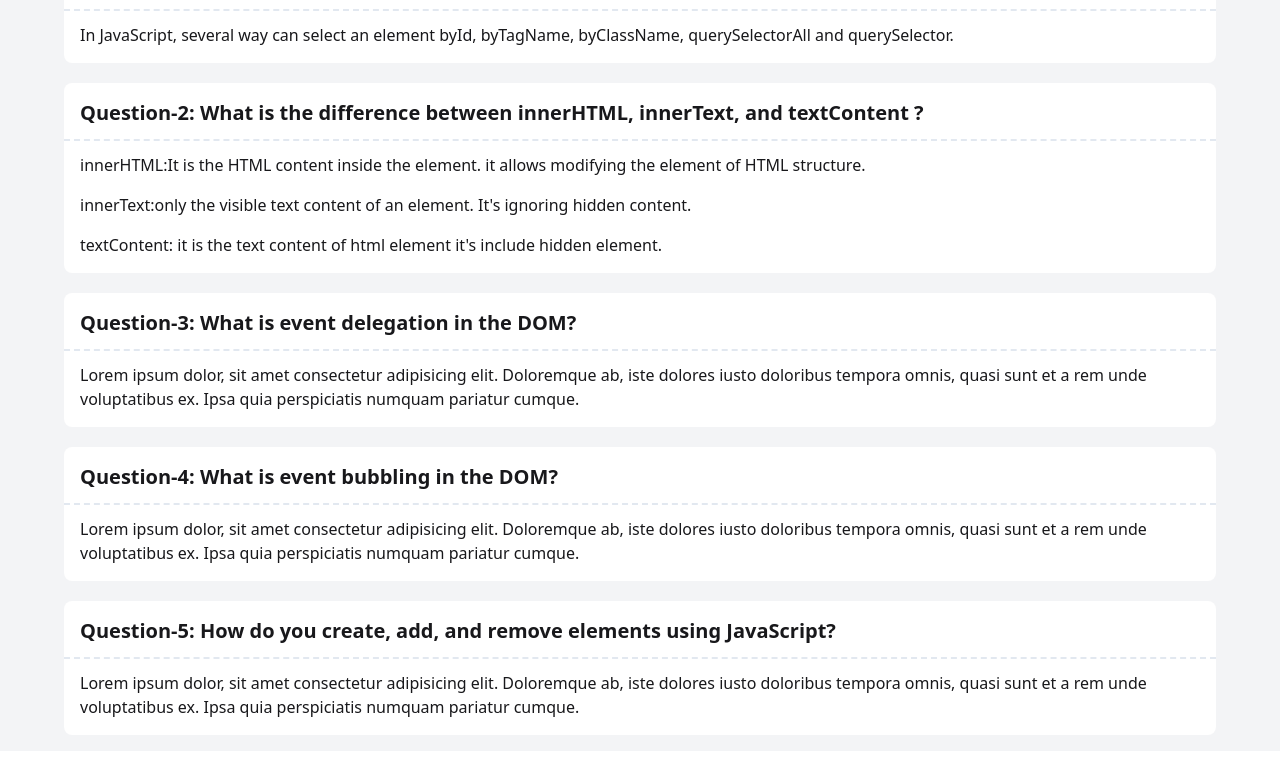
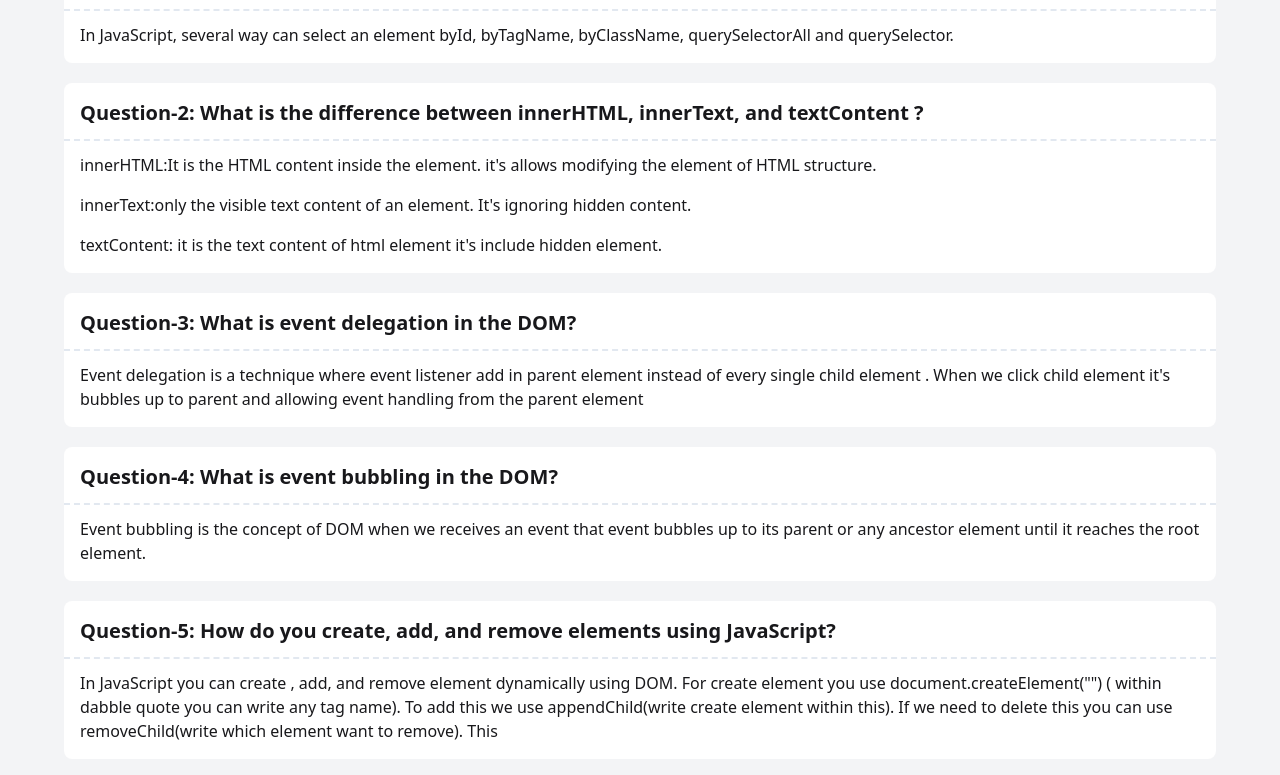
Before and after one commit to armejbha/Dev-Board, a plain HTML site: page blog.html in a window 1280 px wide. Shown: the part 207-982 px from the top of the page. Before the commit the page ends 958 px from the top, so only its background shows below. Drawn offline with nearby package versions, Linux system fonts and the light colour scheme.

Commit message:
upto date

```diff
--- a/blog.html
+++ b/blog.html
@@ -64,7 +64,7 @@
           ></div>
           <!-- ans  -->
           <p class="px-4 pb-4">
-            innerHTML:It is the HTML content inside the element. it allows
+            innerHTML:It is the HTML content inside the element. it's allows
             modifying the element of HTML structure.
           </p>
           <p class="px-4 pb-4">
@@ -87,10 +87,10 @@
           ></div>
           <!-- ans  -->
           <p class="px-4 pb-4">
-            Lorem ipsum dolor, sit amet consectetur adipisicing elit. Doloremque
-            ab, iste dolores iusto doloribus tempora omnis, quasi sunt et a rem
-            unde voluptatibus ex. Ipsa quia perspiciatis numquam pariatur
-            cumque.
+            Event delegation is a technique where event listener add in parent
+            element instead of every single child element . When we click child
+            element it's bubbles up to parent and allowing event handling from
+            the parent element
           </p>
         </div>
         <div class="bg-base-100 rounded-lg">
@@ -103,10 +103,9 @@
           ></div>
           <!-- ans  -->
           <p class="px-4 pb-4">
-            Lorem ipsum dolor, sit amet consectetur adipisicing elit. Doloremque
-            ab, iste dolores iusto doloribus tempora omnis, quasi sunt et a rem
-            unde voluptatibus ex. Ipsa quia perspiciatis numquam pariatur
-            cumque.
+            Event bubbling is the concept of DOM when we receives an event that
+            event bubbles up to its parent or any ancestor element until it
+            reaches the root element.
           </p>
         </div>
         <div class="bg-base-100 rounded-lg">
@@ -120,10 +119,12 @@
           ></div>
           <!-- ans  -->
           <p class="px-4 pb-4">
-            Lorem ipsum dolor, sit amet consectetur adipisicing elit. Doloremque
-            ab, iste dolores iusto doloribus tempora omnis, quasi sunt et a rem
-            unde voluptatibus ex. Ipsa quia perspiciatis numquam pariatur
-            cumque.
+            In JavaScript you can create , add, and remove element dynamically
+            using DOM. For create element you use document.createElement("") (
+            within dabble quote you can write any tag name). To add this we use
+            appendChild(write create element within this). If we need to delete
+            this you can use removeChild(write which element want to remove).
+            This
           </p>
         </div>
       </div>
```
Also changed, not shown: index.html (+8 -8 lines), script/index.js (+4 -4 lines).
